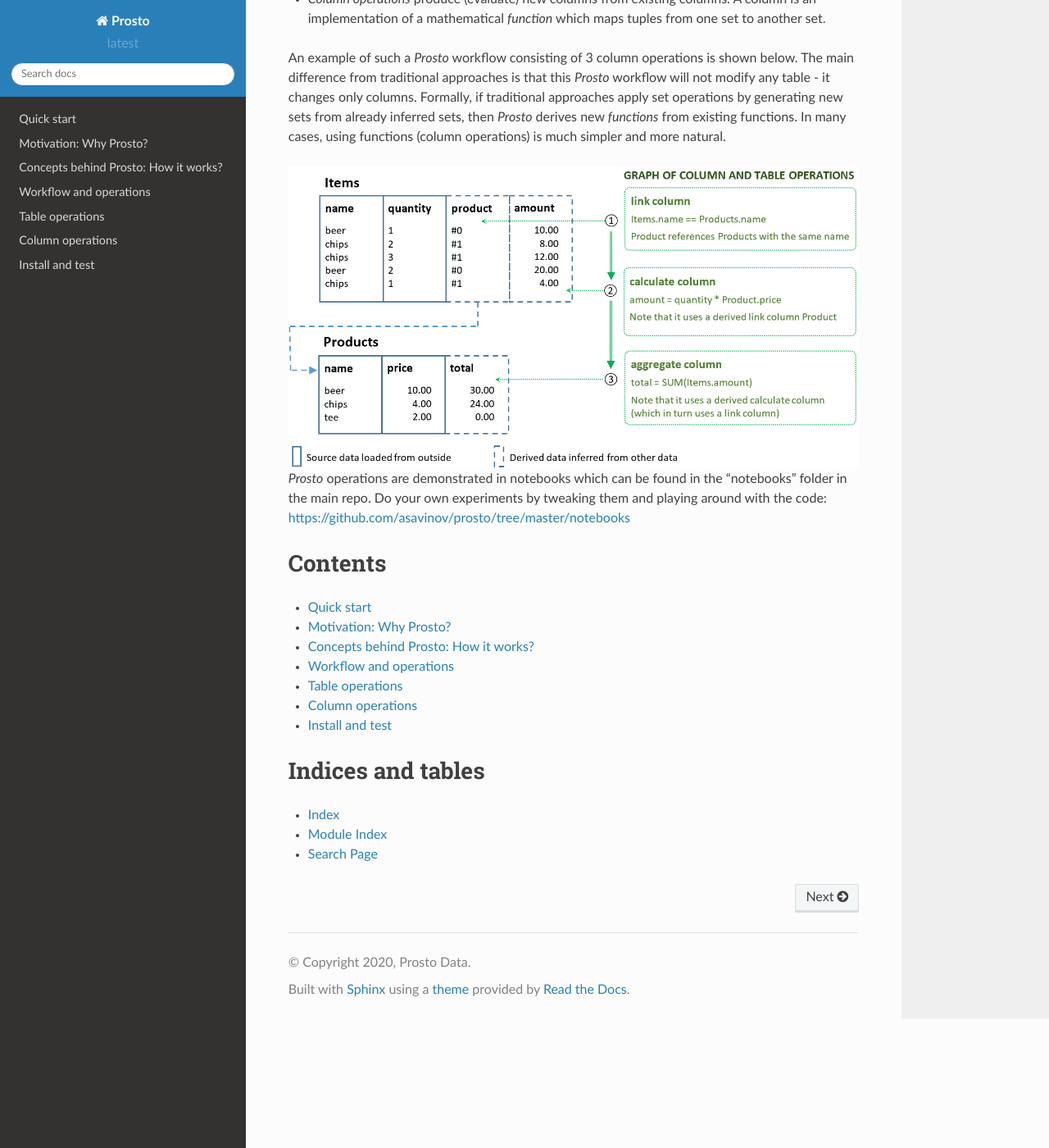
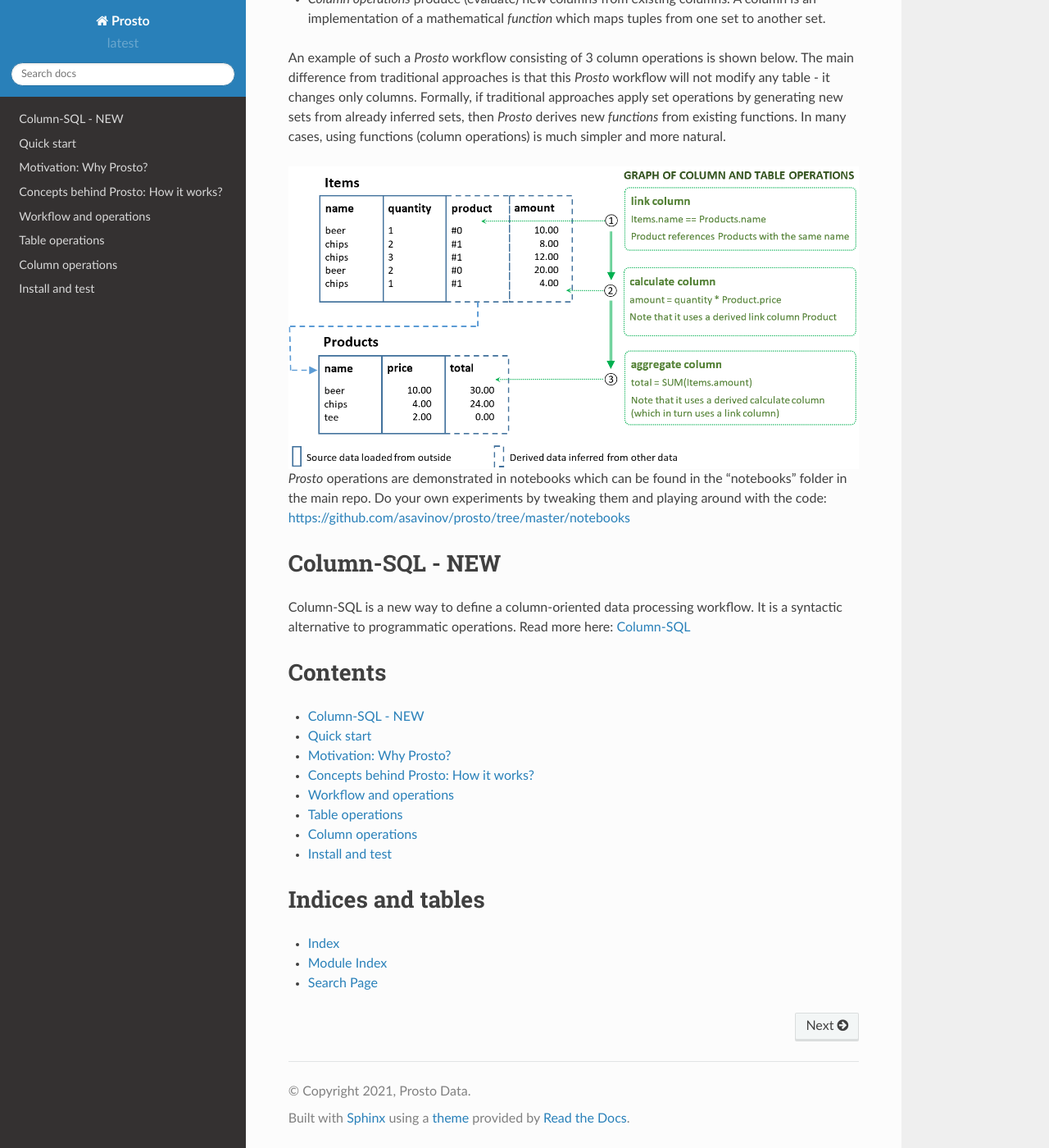
Before and after one commit to asavinov/prosto, a Sphinx documentation site: the page built from docs/index.rst, in a window 1280 px wide and 1400 px high, scrolled down 461 px. Shown: the whole window at 82% size. Built offline with Sphinx 7.4.7 and the Read the Docs theme 2.0.0, drawn with Linux system fonts in a browser that asks for light colours.

Commit message:
add column-sql to docs

```diff
--- a/docs/conf.py
+++ b/docs/conf.py
@@ -20,7 +20,7 @@
 # -- Project information -----------------------------------------------------
 
 project = 'Prosto'
-copyright = '2020, Prosto Data'
+copyright = '2021, Prosto Data'
 author = 'Prosto Data'
 
 # The short X.Y version
@@ -38,8 +38,7 @@
 # Add any Sphinx extension module names here, as strings. They can be
 # extensions coming with Sphinx (named 'sphinx.ext.*') or your custom
 # ones.
-extensions = [
-]
+extensions = ['recommonmark']
 
 # Add any paths that contain templates here, relative to this directory.
 templates_path = ['_templates']
@@ -85,7 +84,7 @@
 # Add any paths that contain custom static files (such as style sheets) here,
 # relative to this directory. They are copied after the builtin static files,
 # so a file named "default.css" will overwrite the builtin "default.css".
-html_static_path = ['_static']
+#html_static_path = ['_static']
 
 # Custom sidebar templates, must be a dictionary that maps document names
 # to template names.
--- a/docs/index.rst
+++ b/docs/index.rst
@@ -18,14 +18,21 @@
 
 `Prosto` operations are demonstrated in notebooks which can be found in the "notebooks" folder in the main repo. Do your own experiments by tweaking them and playing around with the code: https://github.com/asavinov/prosto/tree/master/notebooks
 
+Column-SQL - NEW
+================
+
+Column-SQL is a new way to define a column-oriented data processing workflow. It is a syntactic alternative to programmatic operations. Read more here: :doc:`Column-SQL <text/column-sql>`
+
 Contents
 ========
 
 .. toctree directive should be present in the master file
 
 .. toctree::
+   :titlesonly:
    :maxdepth: 1
 
+   Column-SQL - NEW <text/column-sql>
    Quick start <text/quick_start>
    Motivation: Why Prosto? <text/why>
    Concepts behind Prosto: How it works? <text/how>
```
